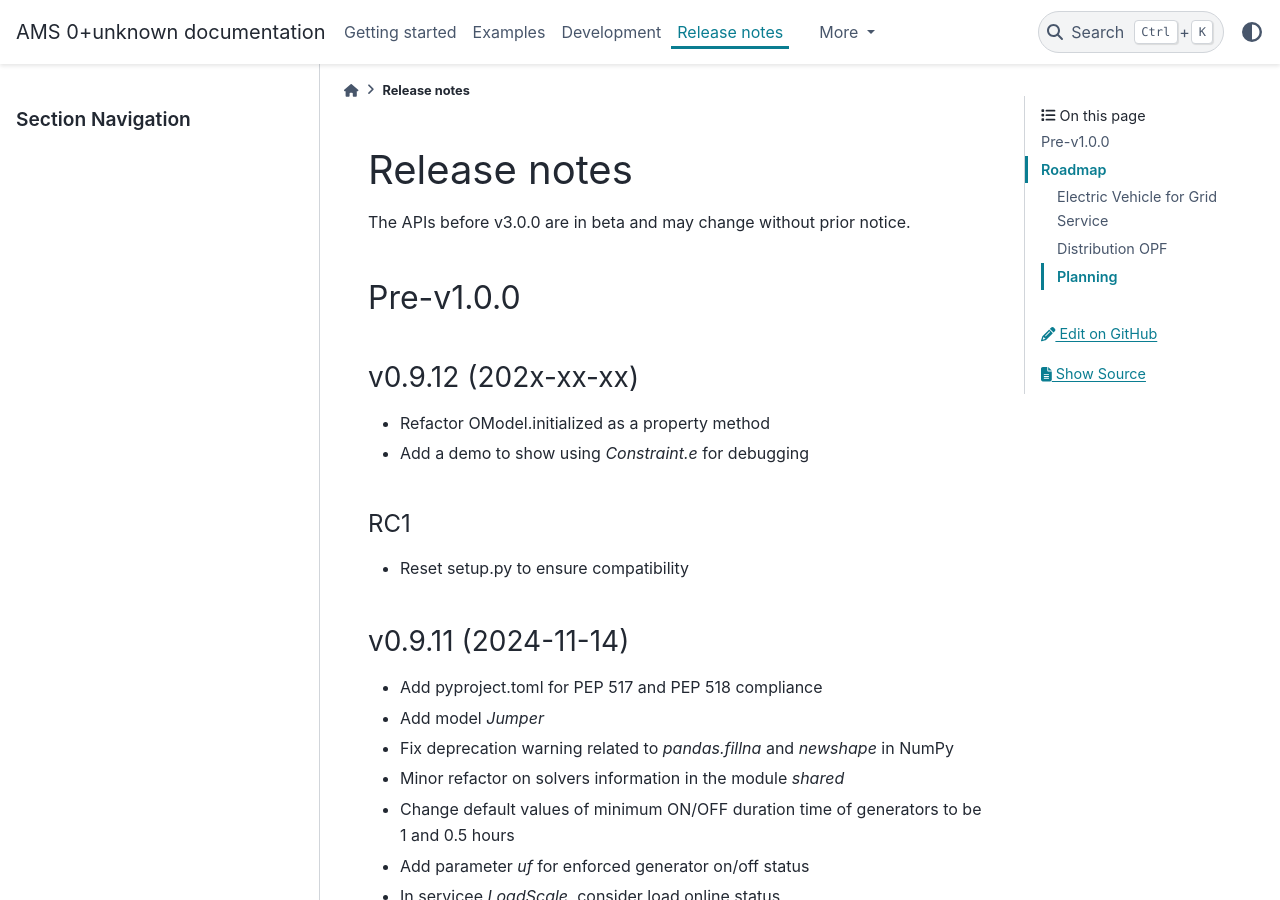
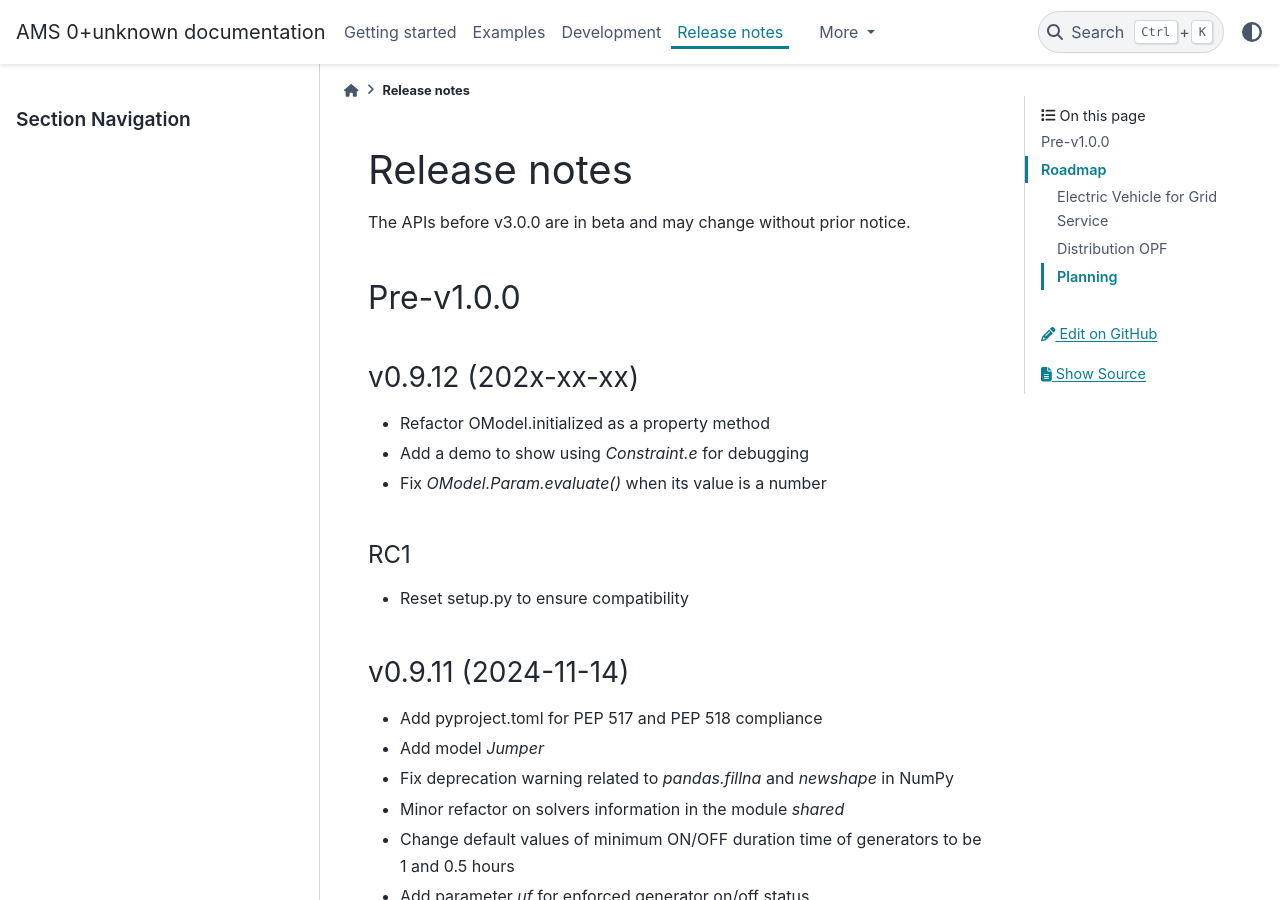
Before and after one commit to CURENT/ams, a Sphinx documentation site: the page built from docs/source/release-notes.rst, in a window 1280 px wide and 900 px high. Built offline with Sphinx 7.4.7 and the PyData theme 0.15.4, drawn with Linux system fonts in a browser that asks for light colours; pages that are not in the unit, such as notebooks, are missing from menus.

Commit message:
Update release notes

```diff
--- a/docs/source/release-notes.rst
+++ b/docs/source/release-notes.rst
@@ -14,6 +14,7 @@ v0.9.12 (202x-xx-xx)
 
 - Refactor OModel.initialized as a property method
 - Add a demo to show using `Constraint.e` for debugging
+- Fix `OModel.Param.evaluate()` when its value is a number
 
 RC1
 ~~~~
```
